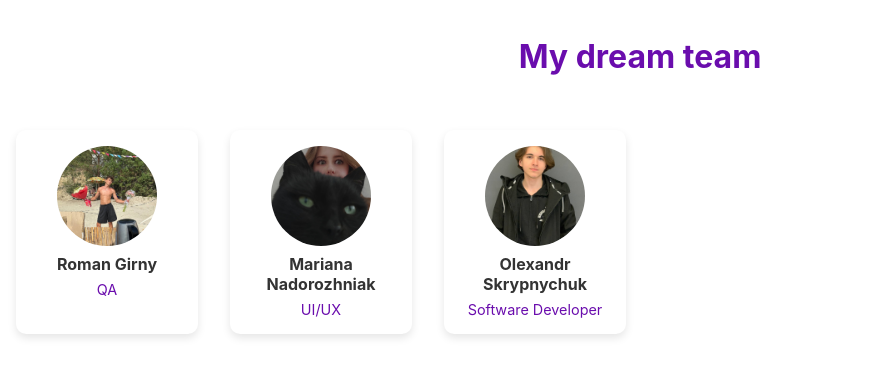
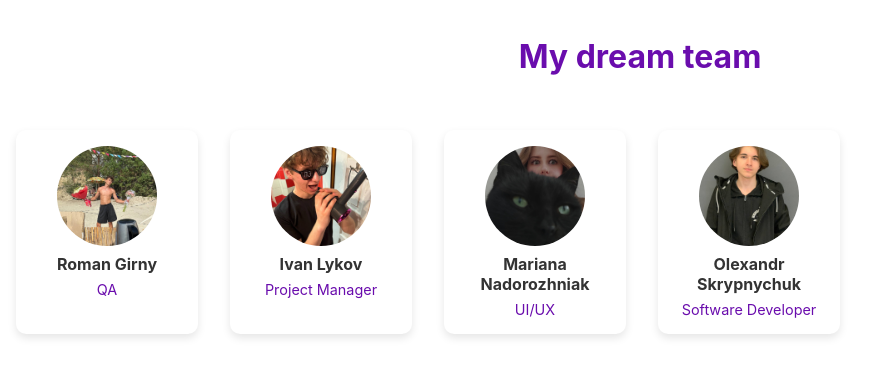
Before and after one commit to RomanGirn/TeamWorkTeam2, a React (Create React App) app: page / in a window 1280 px wide. Shown: the top 376 px of the page, without its empty margins (0-885 px from the left). Built offline with nearby package versions, Linux system fonts and the light colour scheme.

Commit message:
Ivan Commit

```diff
--- a/src/components/Body.js
+++ b/src/components/Body.js
@@ -10,7 +10,14 @@
           <p style={styles.position}>QA</p>
         </div>
       </div>
-  <div style={styles.card}>
+      <div style={styles.card}>
+        <img src={"/ivan-photo.jpg"} alt="Ivan Lykov" style={styles.photo} />
+        <div style={styles.textContainer}>
+          <h2 style={styles.name}>Ivan Lykov</h2>
+          <p style={styles.position}>Project Manager</p>
+        </div>
+      </div>
+      <div style={styles.card}>
         <img src={"/mariana-photo.jpg"} alt="Mariana Nadorozhniak" style={styles.photo} />
         <div style={styles.textContainer}>
           <h2 style={styles.name}>Mariana Nadorozhniak</h2>
@@ -27,6 +34,7 @@
     </main>
   );
 };
+
 
 const styles = {
   body: {
```
